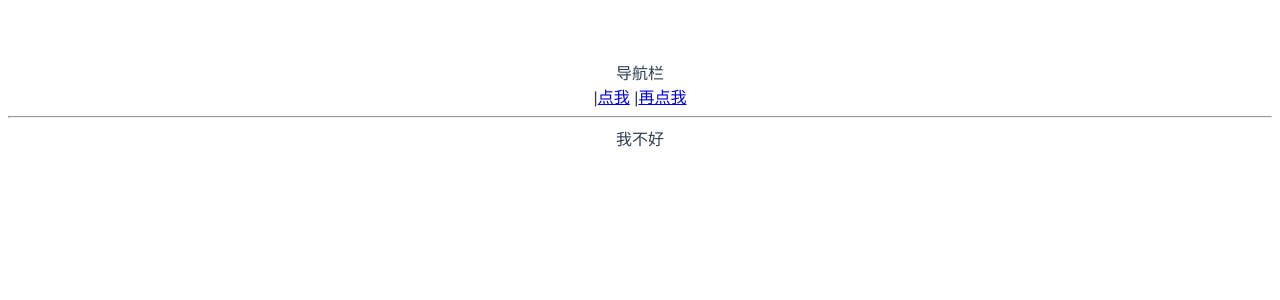
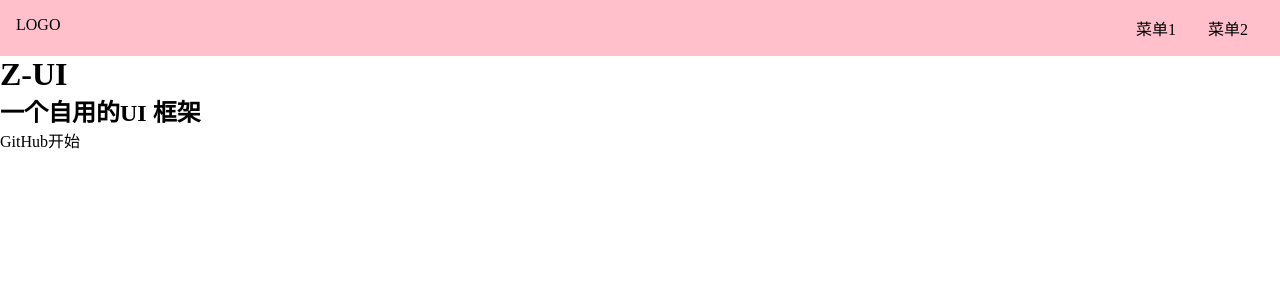
Before and after one commit to zengxiaos/xiaojingyu-source, a Vue app: page / in a window 1280 px wide. Shown: the top 300 px of the page. Built offline with nearby package versions, Linux system fonts and the light colour scheme.

Commit message:
组件YopNav封装好了

```diff
--- a/package.json
+++ b/package.json
@@ -10,6 +10,7 @@
     "vue-router": "4.0.0-beta.3"
   },
   "devDependencies": {
+    "sass": "1.26.10",
     "@vue/compiler-sfc": "^3.0.0-rc.1",
     "vite": "^1.0.0-rc.1"
   }
--- a/src/App.vue
+++ b/src/App.vue
@@ -1,7 +1,4 @@
 <template>
-<div>导航栏</div>|<router-link to="/">点我</router-link>
-|<router-link to="/xxx">再点我</router-link>
-  <hr>
   <router-view/>
 </template>
 
--- /dev/null
+++ b/src/components/TopNav.vue
@@ -0,0 +1,31 @@
+<template>
+  <div class="topnav">
+    <div class="logo">LOGO</div>
+    <ul class="menu">
+      <li>菜单1</li>
+      <li>菜单2</li>
+    </ul>
+  </div>
+</template>
+<script lang="ts"></script>
+
+
+<style lang="scss" scoped>
+.topnav {
+  background: pink;
+  display: flex;
+  padding: 16px;
+  > .logo {
+    max-width: 6em;
+    margin-right: auto;
+  }
+  > .menu {
+    display: flex;
+    white-space: nowrap;
+    flex-wrap: nowrap;
+    > li {
+      margin: 0 1em;
+    }
+  }
+}
+</style>
--- a/src/components/z.vue
+++ /dev/null
@@ -1,18 +0,0 @@
-<template>
-  <div>
-你好
-  </div>
-</template>
-
-<!--<script lang="ts">-->
-<!--import Vue from 'vue';-->
-<!--import {Component} from 'vue-property-decorator';-->
-
-<!--@Component-->
-<!--export default class z extends Vue {-->
-<!--}-->
-<!--</script>-->
-
-<style lang="scss" scoped>
-
-</style>
--- a/src/components/z2.vue
+++ /dev/null
@@ -1,19 +0,0 @@
-<template>
-  <div>
-我不好
-  </div>
-</template>
-
-<!--<script lang="ts">-->
-<!--import Vue from 'vue';-->
-<!--import {Component} from 'vue-property-decorator';-->
-
-<!--@Component-->
-<!--export default class z2 extends Vue-->
-<!--{-->
-<!--}-->
-<!--</script>-->
-
-<style lang="scss" scoped>
-
-</style>
--- a/src/index.css
+++ /dev/null
@@ -1,8 +0,0 @@
-#app {
-  font-family: Avenir, Helvetica, Arial, sans-serif;
-  -webkit-font-smoothing: antialiased;
-  -moz-osx-font-smoothing: grayscale;
-  text-align: center;
-  color: #2c3e50;
-  margin-top: 60px;
-}
--- /dev/null
+++ b/src/index.scss
@@ -0,0 +1,16 @@
+* {
+  margin: 0;
+  padding: 0;
+  box-sizing: border-box;
+}
+ul,
+ol {
+  list-style: none;
+}
+a {
+  text-decoration: none;
+  color: inherit;
+  &:hover {
+    border-bottom: 1px solid;
+  }
+}
--- /dev/null
+++ b/src/views/Doc.vue
@@ -0,0 +1,15 @@
+<template>
+  <div>
+   <TopNav/>
+    <div class="content">
+      <aside >边栏</aside>
+      <main>主内容</main>
+    </div>
+  </div>
+</template>
+<script lang="ts">
+import TopNav from "../components/TopNav.vue";
+export default {
+  components: {TopNav}
+}
+</script>
--- /dev/null
+++ b/src/views/Home.vue
@@ -0,0 +1,19 @@
+<template>
+  <div>
+<TopNav/>
+    <div class="banner">
+      <h1>Z-UI</h1>
+      <h2>一个自用的UI 框架</h2>
+      <p class="actions">
+        <a>GitHub</a>
+        <a>开始</a>
+      </p>
+    </div>
+  </div>
+</template>
+<script lang="ts">
+import TopNav from "../components/TopNav.vue";
+export default {
+  components: {TopNav}
+}
+</script>
```
Also changed, not shown: src/components/HelloWorld.vue (deleted, +0 -19 lines), src/main.ts (+6 -5 lines), 1 other file (tests, documents, lock files or other folders).
